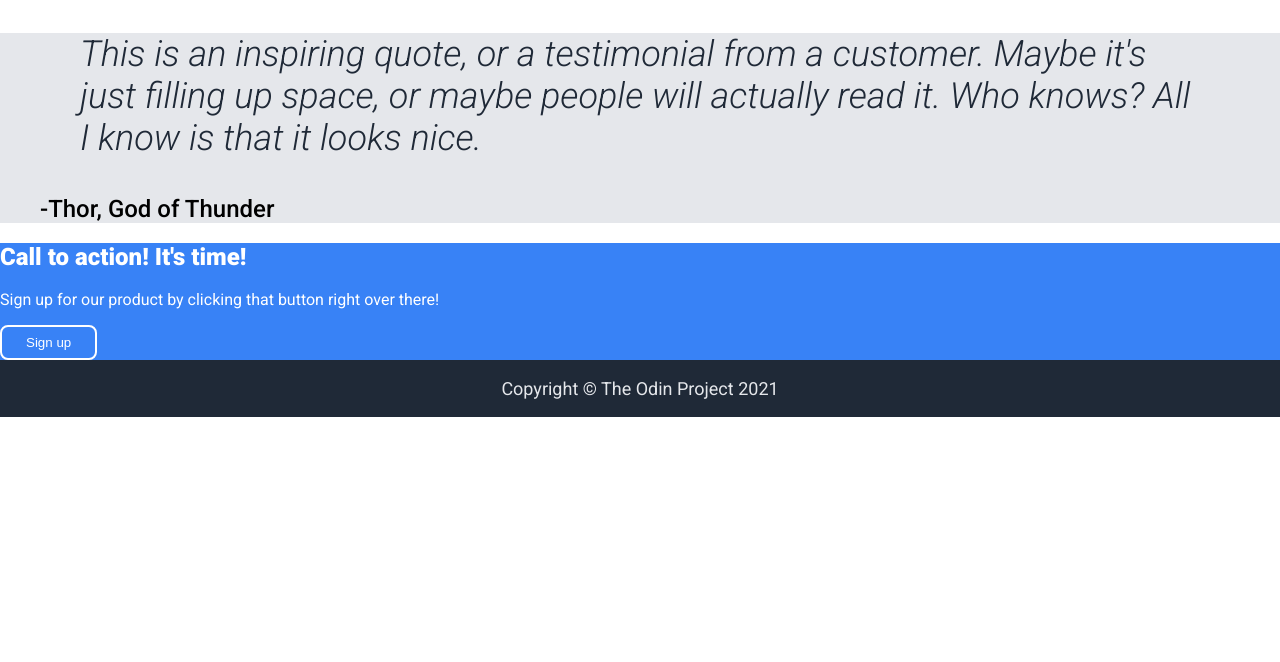
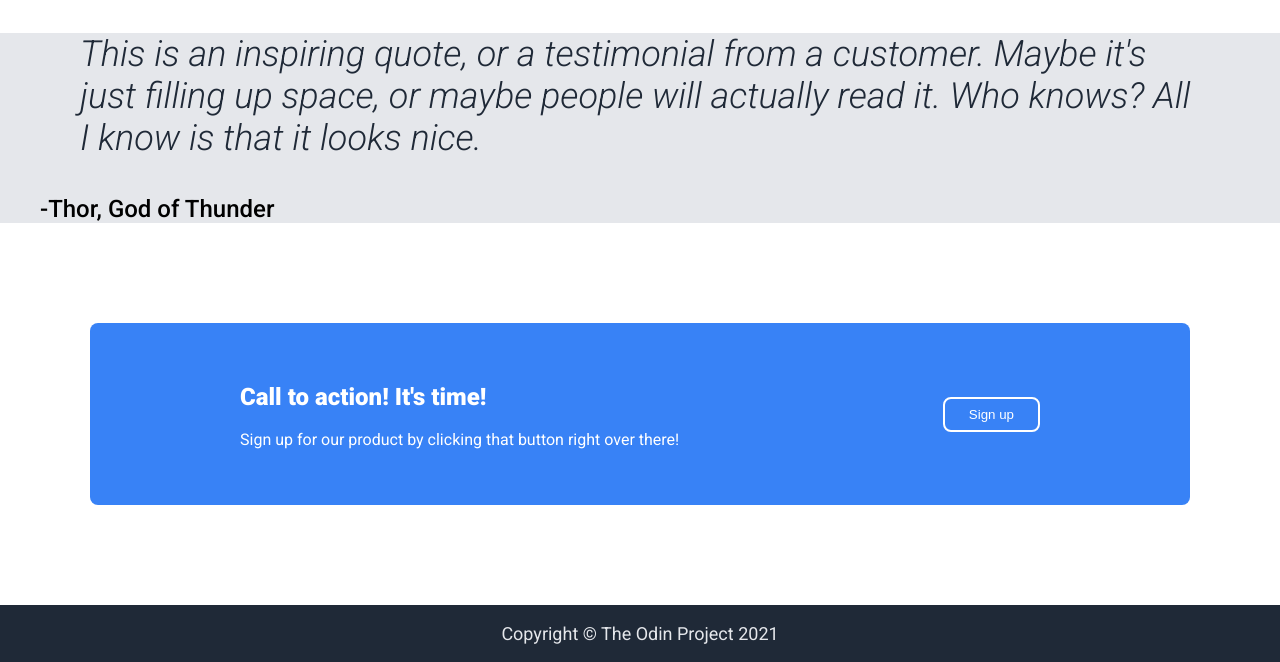
Before and after one commit to eleea556/landing-page, a plain HTML site: page index.html in a window 1280 px wide. Shown: the part 598-1260 px from the top of the page. Before the commit the page ends 1015 px from the top, so only its background shows below. Drawn offline with Linux system fonts and the light colour scheme.

Commit message:
Add cta layout

```diff
--- a/style.css
+++ b/style.css
@@ -97,3 +97,15 @@ footer {
   justify-content: center;
   align-items: center;
 }
+
+/* CTA */
+
+.cta {
+  width: 800px;
+  padding: 40px 150px;
+  border-radius: 8px;
+  margin: 100px auto;
+  display: flex;
+  justify-content: space-between;
+  align-items: center;
+}
```
